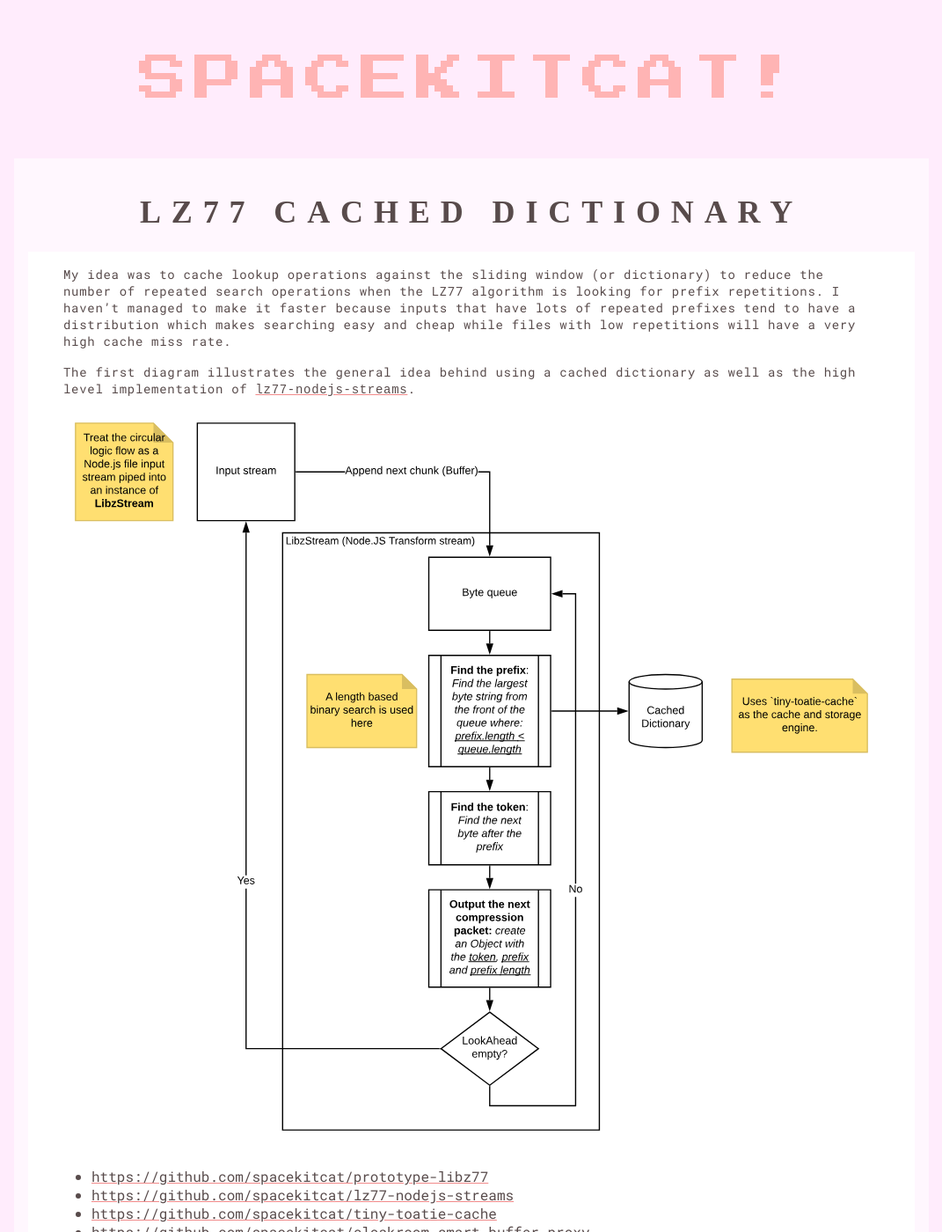
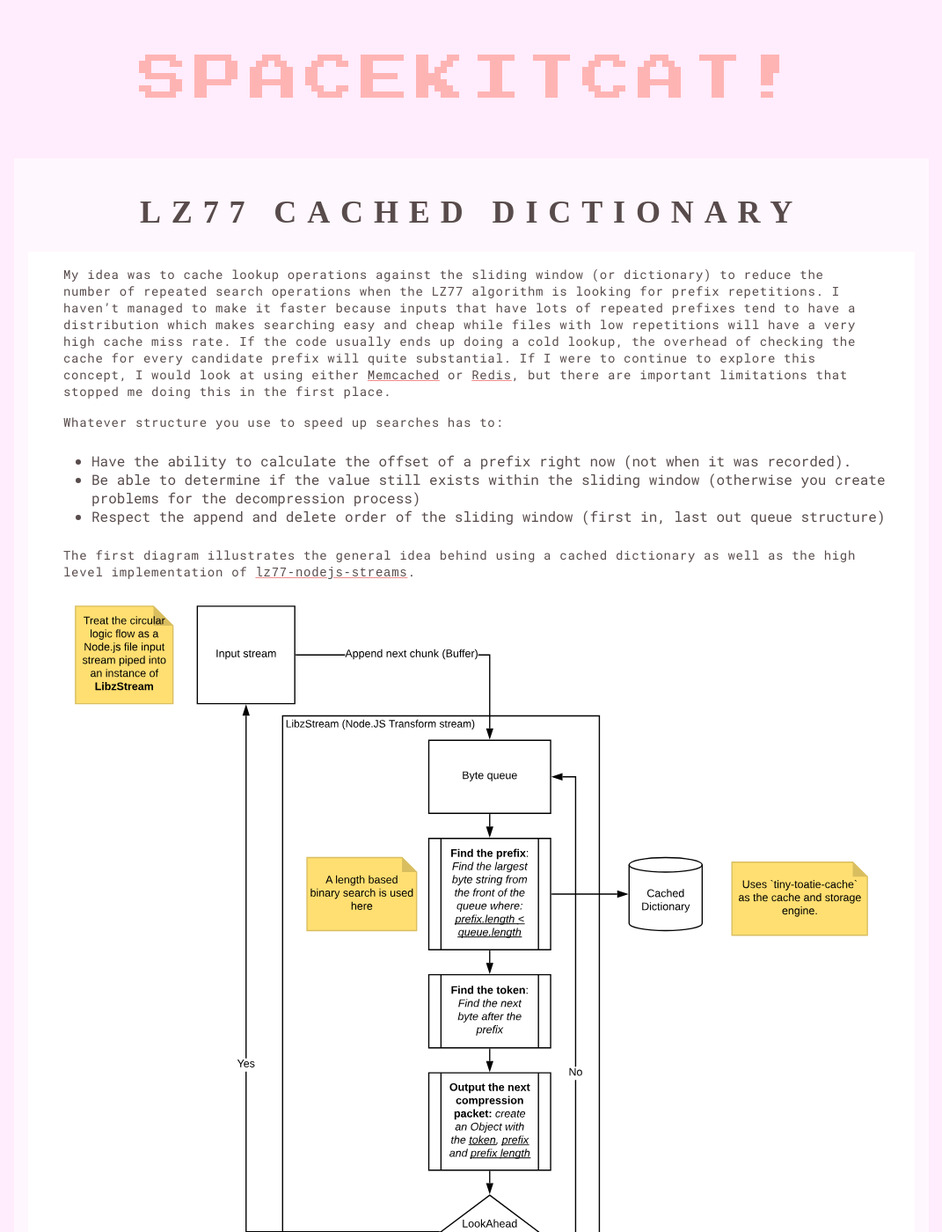
Before and after one commit to spacekitcat/spacekitcat.github.io, a Jekyll site: the page built from compression/lz77/cached-searching/index.md, in a window 1280 px wide and 1400 px high. Shown: the whole window at 88% size, without its empty margins (104-1175 px from the left). Built offline with Jekyll 4.4.1, drawn with Linux system fonts in a browser that asks for light colours; some web fonts are replaced; some of the changed text lies outside the part shown.

Commit message:
Adding info about the cached impl.

```diff
--- a/compression/lz77/cached-searching/index.md
+++ b/compression/lz77/cached-searching/index.md
@@ -3,13 +3,23 @@ title: LZ77 Cached dictionary
 layout: default
 ---
 
-My idea was to cache lookup operations against the sliding window (or dictionary) to reduce the number of repeated search operations when the LZ77 algorithm is looking for prefix repetitions. I haven't managed to make it faster because inputs that have lots of repeated prefixes tend to have a distribution which makes searching easy and cheap while files with low repetitions will have a very high cache miss rate.
+My idea was to cache lookup operations against the sliding window (or dictionary) to reduce the number of repeated search operations when the LZ77 algorithm is looking for prefix repetitions. I haven't managed to make it faster because inputs that have lots of repeated prefixes tend to have a distribution which makes searching easy and cheap while files with low repetitions will have a very high cache miss rate. If the code usually ends up
+doing a cold lookup, the overhead of checking the cache for every candidate prefix will quite substantial. If I were to continue to explore this concept, I would look at using either [Memcached](https://memcached.org/) or [Redis](https://redis.io/), but there are important limitations that stopped me doing this in the first place.
+
+Whatever structure you use to speed up searches has to:
+
+- Have the ability to calculate the offset of a prefix right now (not when it was recorded).
+- Be able to determine if the value still exists within the sliding window (otherwise you create problems for the decompression process)
+- Respect the append and delete order of the sliding window (first in, last out queue structure)
 
 The first diagram illustrates the general idea behind using a cached dictionary as well as the high level implementation of [`lz77-nodejs-streams`](https://github.com/spacekitcat/lz77-nodejs-streams).
 
 ![A high level overview of this implementation of the LZ77 compression algorithm. It explains that this implementation uses a cached dictionary to optimise the process of finding repeated token prefixes, which is does with the goal of compressing the input stream by eliminating redundancies.](/images/cached-lz77.svg){:class="img-responsive"}
 
-- [https://github.com/spacekitcat/prototype-libz77](https://github.com/spacekitcat/prototype-libz77)
+## Implementation
+
+The [implementation on GitHub](https://github.com/spacekitcat/lz77-nodejs-streams) provides the compression process using some libraries I created for this project.
+
 - [https://github.com/spacekitcat/lz77-nodejs-streams](https://github.com/spacekitcat/lz77-nodejs-streams)
 - [https://github.com/spacekitcat/tiny-toatie-cache](https://github.com/spacekitcat/tiny-toatie-cache)
 - [https://github.com/spacekitcat/cloakroom-smart-buffer-proxy](https://github.com/spacekitcat/cloakroom-smart-buffer-proxy)
```
